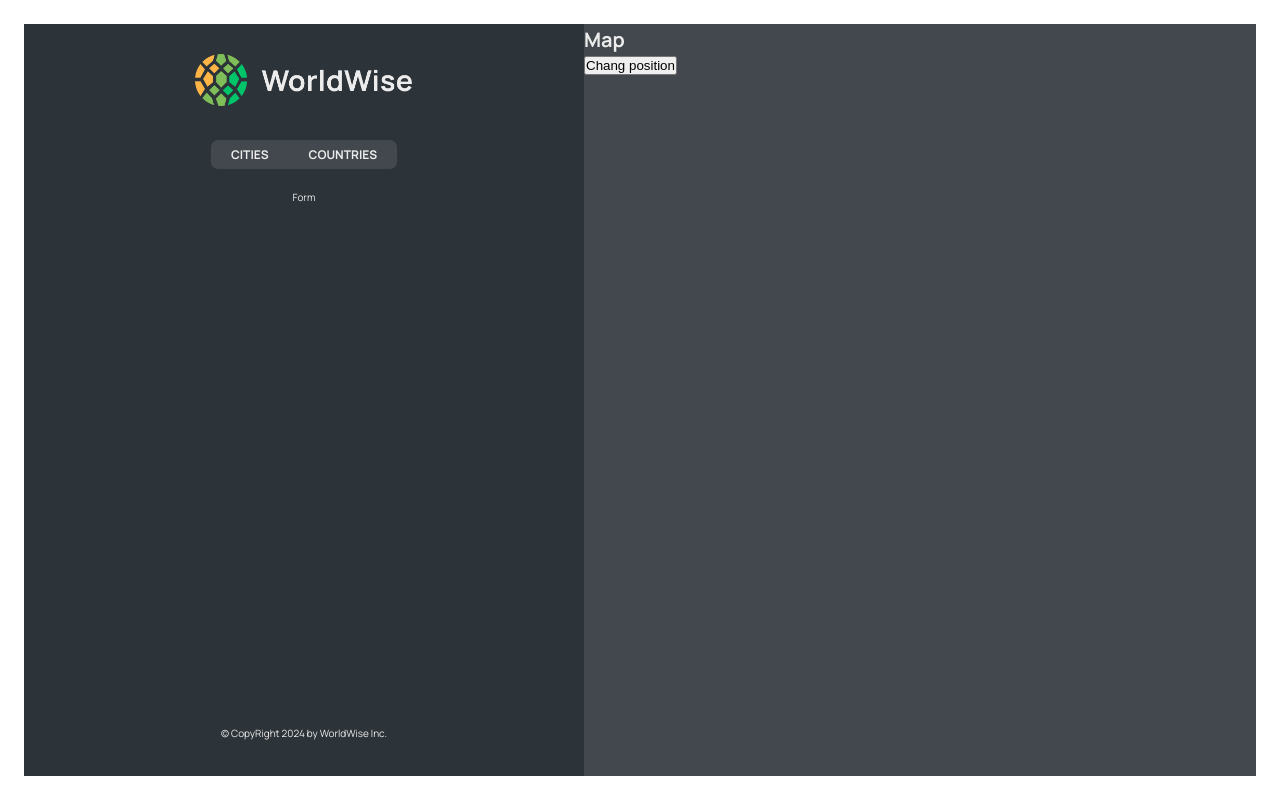
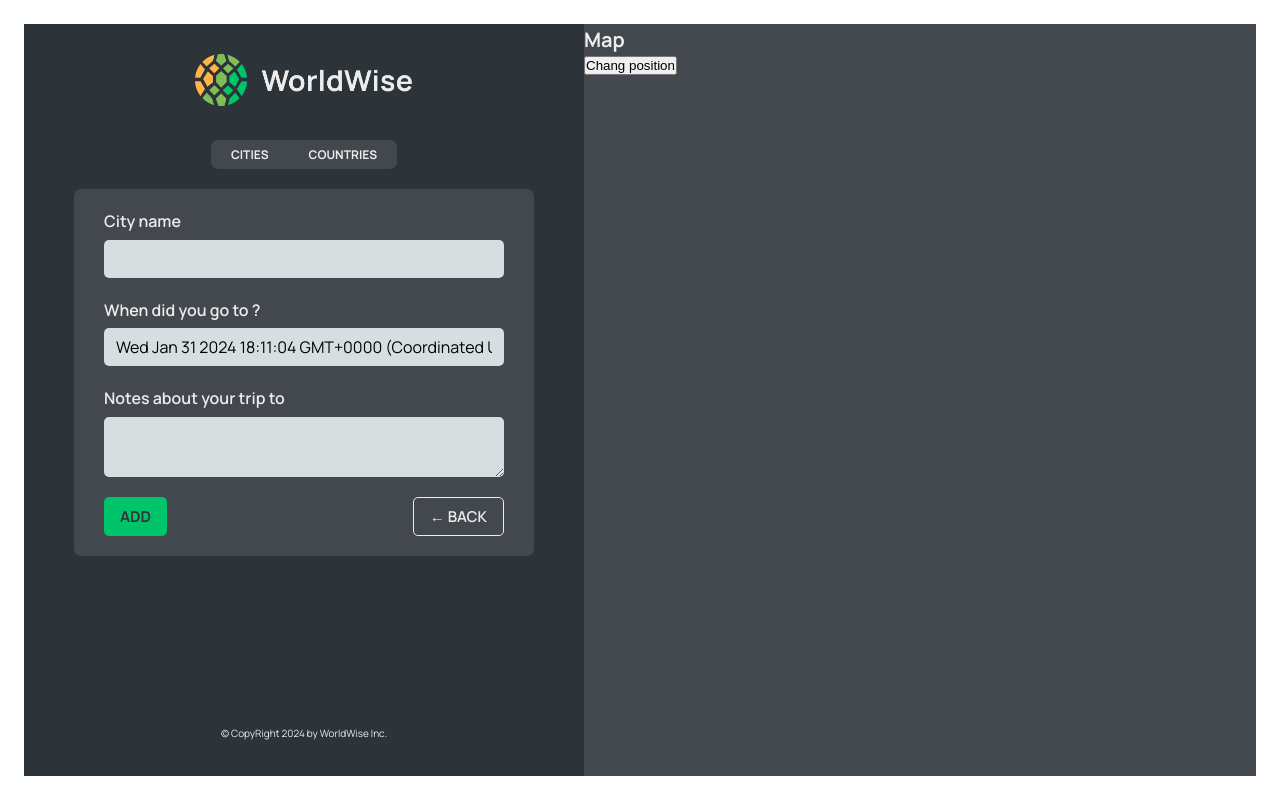
Before and after one commit to ayan878/Vite-WorldWise, a React (Vite) app in the folder worldwise/: page /app/form in a window 1280 px wide. Built offline with nearby package versions, Linux system fonts and the light colour scheme; data requests are answered from the project's data file.

Commit message:
worldWise

```diff
--- a/worldwise/src/App.jsx
+++ b/worldwise/src/App.jsx
@@ -1,4 +1,4 @@
-import { BrowserRouter, Route, Routes } from "react-router-dom";
+import { BrowserRouter, Navigate, Route, Routes } from "react-router-dom";
 import Product from "./pages/Product";
 import Pricing from "./pages/Pricing";
 import Homepage from "./pages/Homepage";
@@ -7,6 +7,9 @@
 import Login from "./pages/Login";
 import CityList from "./components/CityList";
 import City from "./components/City";
+import Form from "./components/Form";
+
+
 
 import { useEffect, useState } from "react";
 import CountryList from "./components/CountryList";
@@ -48,7 +51,7 @@
           <Route path="app" element={<AppLayout />}>
             <Route
               index
-              element={<CityList cities={cities} isLoading={isLoading} />}
+              element={<Navigate replace to='cities'/>}
             />
             <Route
               path="cities"
@@ -59,7 +62,7 @@
               path="countries"
               element={<CountryList cities={cities} isLoading={isLoading} />}
             />
-            <Route path="form" element={<p>Form</p>} />
+            <Route path="form" element={<Form/>} />
           </Route>
 
           <Route path="*" element={<PageNotFound />} />
--- /dev/null
+++ b/worldwise/src/components/Button.jsx
@@ -0,0 +1,10 @@
+import styles from "./Button.module.css";
+function Button({ children, onClick, type }) {
+  return (
+    <button className={`${styles.btn} ${styles[type]}`} onClick={onClick}>
+      {children}
+    </button>
+  );
+}
+
+export default Button;
--- a/worldwise/src/components/Form.jsx
+++ b/worldwise/src/components/Form.jsx
@@ -3,6 +3,8 @@
 import { useState } from "react";
 
 import styles from "./Form.module.css";
+import Button from "./Button";
+import { useNavigate } from "react-router-dom";
 
 export function convertToEmoji(countryCode) {
   const codePoints = countryCode
@@ -13,8 +15,9 @@
 }
 
 function Form() {
+  const navigate = useNavigate();
   const [cityName, setCityName] = useState("");
-  const [country, setCountry] = useState("");
+  // const [country, setCountry] = useState("");
   const [date, setDate] = useState(new Date());
   const [notes, setNotes] = useState("");
 
@@ -49,8 +52,16 @@
       </div>
 
       <div className={styles.buttons}>
-        <button>Add</button>
-        <button>&larr; Back</button>
+        <Button type="primary">Add</Button>
+        <Button
+          type="back"
+          onClick={(e) => {
+            e.preventDefault();
+            navigate(-1);
+          }}
+        >
+          &larr; Back
+        </Button>
       </div>
     </form>
   );
--- a/worldwise/src/components/Map.jsx
+++ b/worldwise/src/components/Map.jsx
@@ -1,12 +1,13 @@
-import { useSearchParams } from "react-router-dom";
+import { useNavigate, useSearchParams } from "react-router-dom";
 import styles from "./Map.module.css";
 function Map() {
+  const navigate = useNavigate()
   const [searchParams, setSearchParams] = useSearchParams();
   const lat = searchParams.get("lat");
   const lng = searchParams.get("lng");
 
   return (
-    <div className={styles.mapContainer}>
+    <div className={styles.mapContainer} onClick={()=>{navigate("form")}}>
       <h1>Map</h1>
       <h1>{lat || lng ? `Position : ${ lat }, ${ lng })`:""}</h1>
       <button
```
